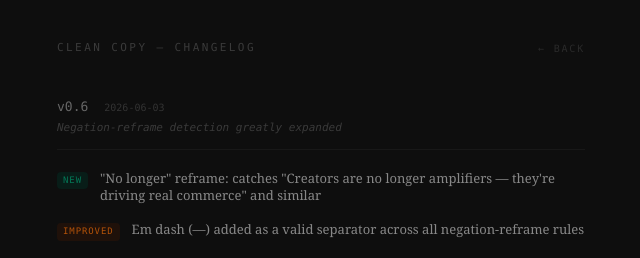
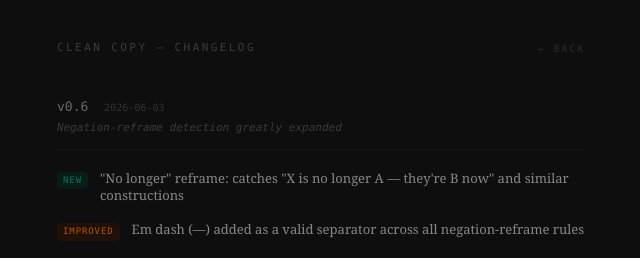
Before and after one commit to dontfeedwolfwritings/hook-checker, a Next.js app: page /changelog in a window 1280 px wide. Shown: the top 258 px of the page, without its empty margins (319-959 px from the left). Built offline with nearby package versions, Linux system fonts and the light colour scheme.

Commit message:
chore: replace client post example in v0.6 changelog entry

```diff
--- a/data/changelog.ts
+++ b/data/changelog.ts
@@ -21,7 +21,7 @@ export const CHANGELOG: ChangelogEntry[] = [
     date:    "2026-06-03",
     summary: "Negation-reframe detection greatly expanded",
     items: [
-      { type: "new",      text: "\"No longer\" reframe: catches \"Creators are no longer amplifiers — they're driving real commerce\" and similar" },
+      { type: "new",      text: "\"No longer\" reframe: catches \"X is no longer A — they're B now\" and similar constructions" },
       { type: "improved", text: "Em dash (—) added as a valid separator across all negation-reframe rules" },
       { type: "improved", text: "Expanded forms now caught: \"is not / are not / was not / were not\" alongside contractions" },
       { type: "improved", text: "Past-tense resolution: \"it was / they were\" now recognised alongside present-tense \"it's / they're\"" },
```
